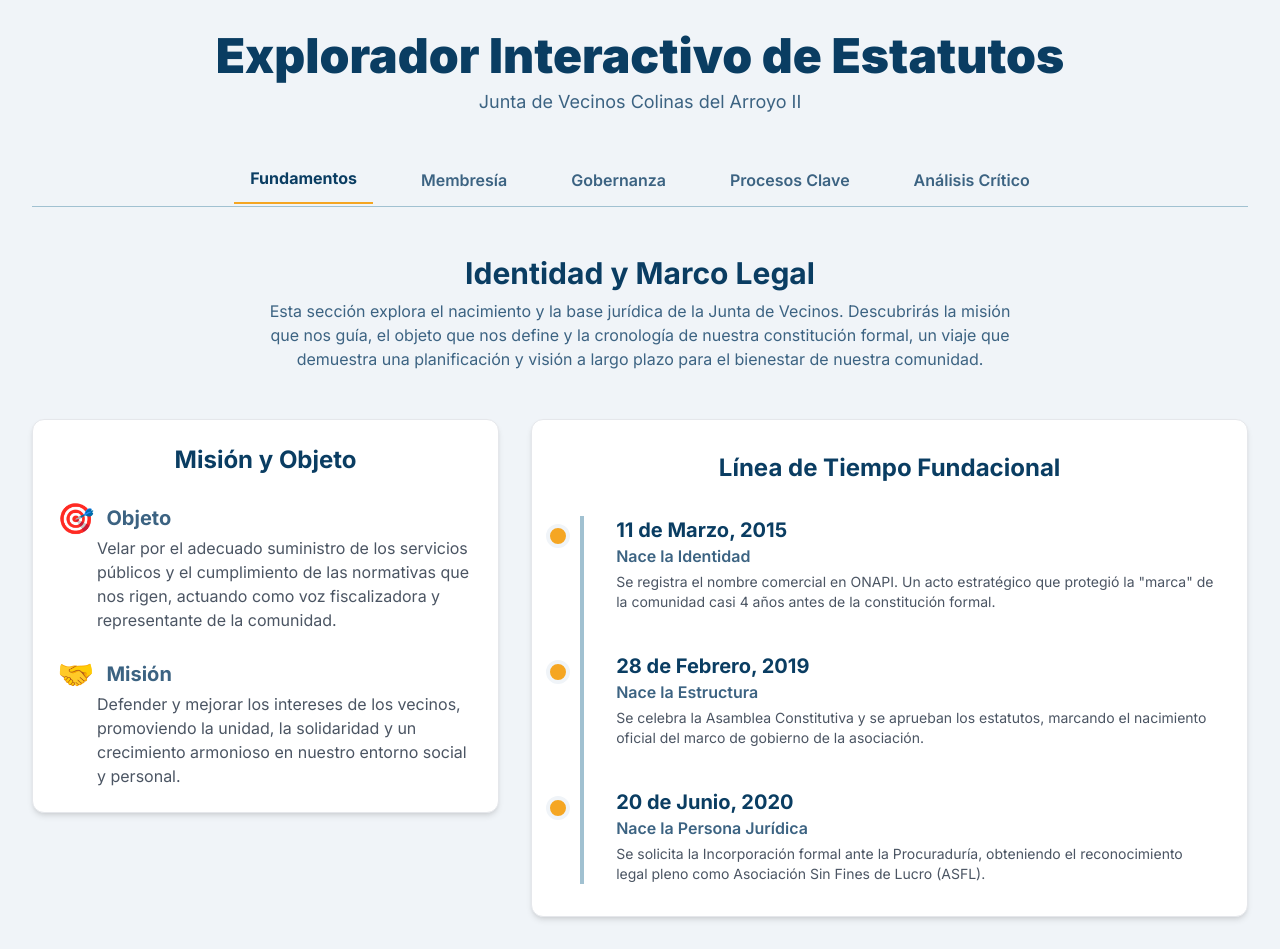
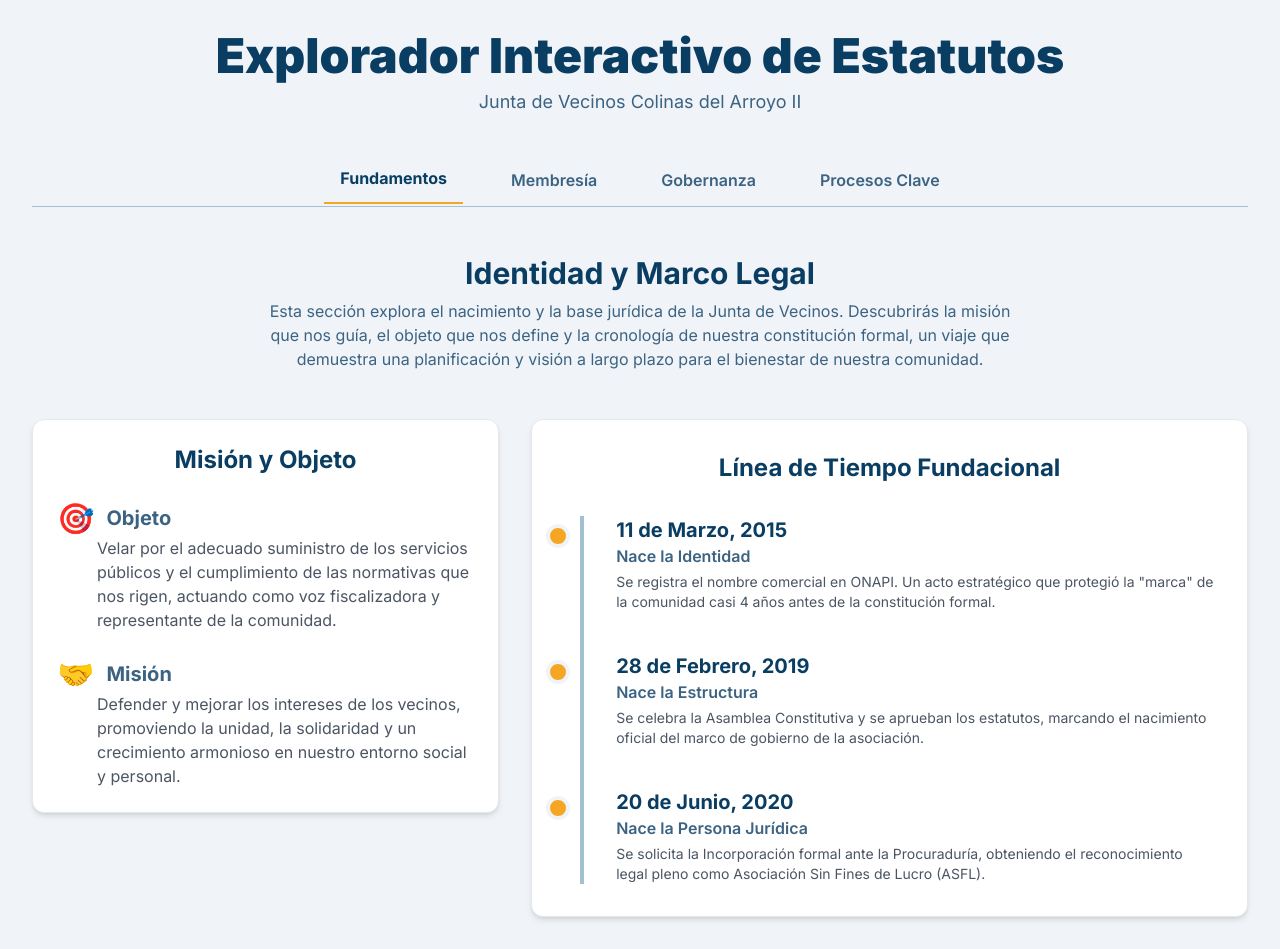
Before and after one commit to jovalleyz/estatutoscaii, a plain HTML site: page index.html in a window 1280 px wide. Drawn offline with nearby package versions, Linux system fonts and the light colour scheme.

Commit message:
Update index.html

```diff
--- a/index.html
+++ b/index.html
@@ -56,7 +56,6 @@
             <button data-target="membresia" class="nav-link text-medium-blue py-3 px-2 md:px-4 border-b-2 border-transparent hover:text-deep-blue font-semibold">Membresía</button>
             <button data-target="gobernanza" class="nav-link text-medium-blue py-3 px-2 md:px-4 border-b-2 border-transparent hover:text-deep-blue font-semibold">Gobernanza</button>
             <button data-target="procesos" class="nav-link text-medium-blue py-3 px-2 md:px-4 border-b-2 border-transparent hover:text-deep-blue font-semibold">Procesos Clave</button>
-            <button data-target="analisis" class="nav-link text-medium-blue py-3 px-2 md:px-4 border-b-2 border-transparent hover:text-deep-blue font-semibold">Análisis Crítico</button>
         </nav>
 
         <main>
```
